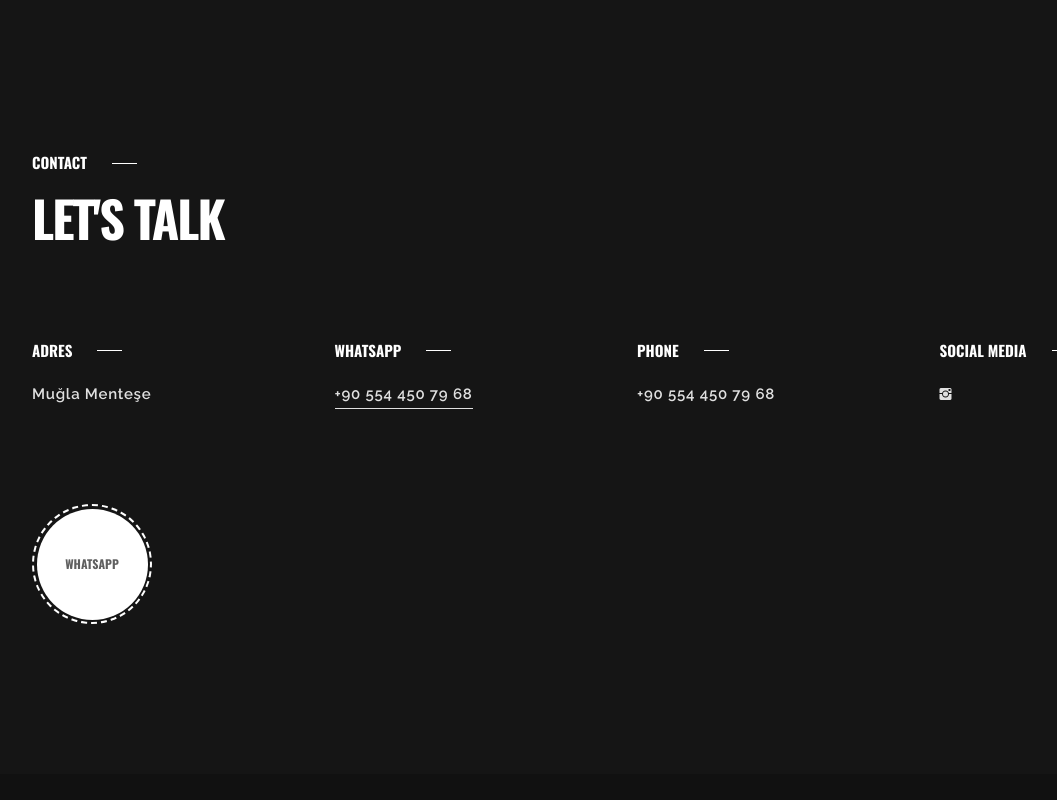
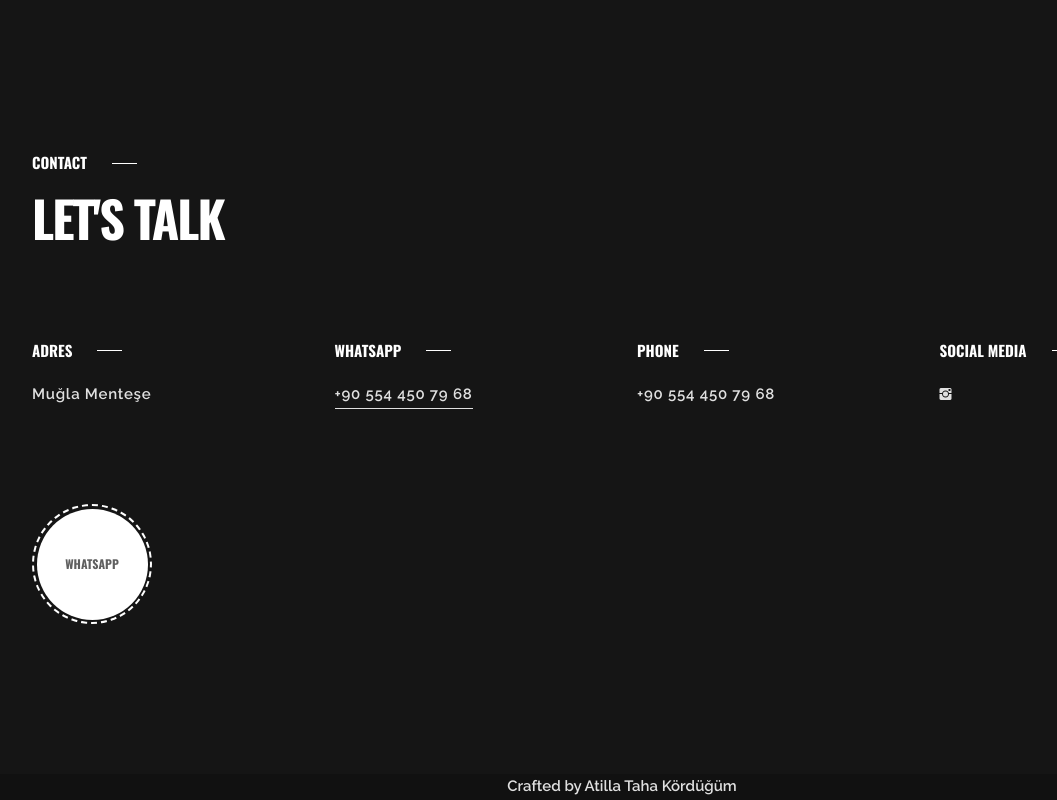
Before and after one commit to AtillaTahak/tatto-single-page, a plain HTML site: page index-en.html in a window 1280 px wide. Shown: the part 7835-8635 px from the top of the page, without its empty margins (18-1075 px from the left). Before the commit the page ends 8609 px from the top, so only its background shows below. Drawn offline with nearby package versions, Linux system fonts and the light colour scheme; animation ran at ten frames a second; files whose address does not match are found by name.

Commit message:
Add attribution section with LinkedIn link for creator recognition

```diff
--- a/index-en.html
+++ b/index-en.html
@@ -1386,6 +1386,11 @@
             <!-- container end -->
             <!-- divider start -->
             <div class="divider-xl"></div>
+            <div class="col-md-12" style="display: flex; align-items: center; justify-content: center;">
+                <a href="https://www.linkedin.com/in/atillatahakordugum/" target="_blank" rel="noopener noreferrer">
+                    <span>Crafted by Atilla Taha Kördüğüm</span>
+                </a>
+            </div>
             <!-- divider end -->
         </section>
         <!-- contact end -->
```
Also changed, not shown: index.html (+5 -0 lines).
